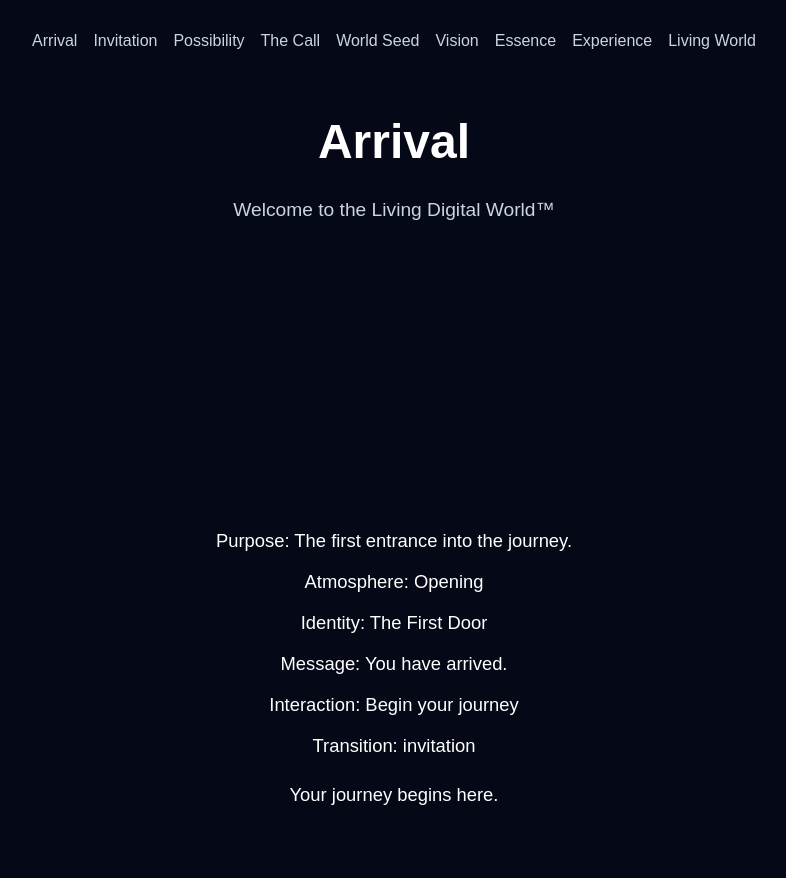
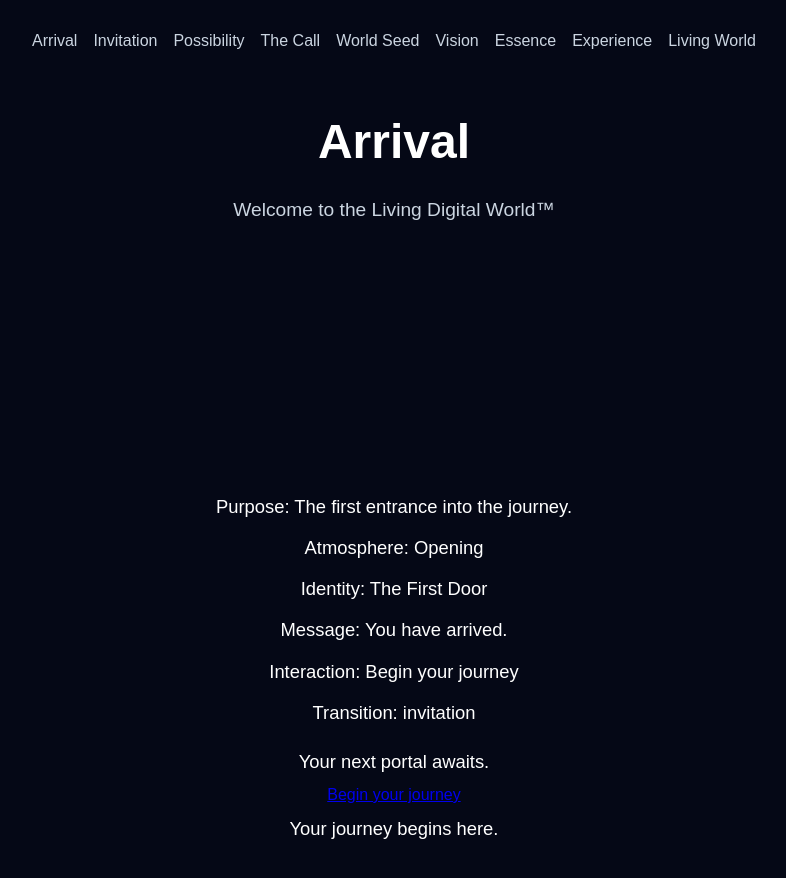
Before and after one commit to mysticanaturae/blinkita-living-digital-world, a React (Vite) app: page / in a window 1280 px wide. Shown: the top 878 px of the page, without its empty margins (246-1032 px from the left). Built offline with nearby package versions, Linux system fonts and the light colour scheme.

Commit message:
Create portal gateway navigation

```diff
--- /dev/null
+++ b/src/components/navigation/PortalGateway.jsx
@@ -0,0 +1,39 @@
+import { TransitionEngine } from "../../core/transitions/TransitionEngine";
+import { PortalRoutes } from "../../core/routes/PortalRoutes";
+
+
+export default function PortalGateway({
+    currentPortalId,
+}) {
+
+
+    const nextPortalId = TransitionEngine.getNextPortal(
+        currentPortalId
+    );
+
+
+    const nextPortal = PortalRoutes.find(
+        portal => portal.id === nextPortalId
+    );
+
+
+    if (!nextPortal) {
+        return null;
+    }
+
+
+    return (
+        <section className="portal-gateway">
+
+            <p>
+                Your next portal awaits.
+            </p>
+
+
+            <a href={nextPortal.path}>
+                Begin your journey
+            </a>
+
+        </section>
+    );
+}
--- a/src/core/routes/PortalRoutes.js
+++ b/src/core/routes/PortalRoutes.js
@@ -9,7 +9,7 @@ import ExperiencePage from "../../pages/ExperiencePage";
 import LivingWorldPage from "../../pages/LivingWorldPage";
 
 
-export const portalRoutes = [
+export const PortalRoutes = [
 
     {
         id: "arrival",
--- a/src/pages/ArrivalPage.jsx
+++ b/src/pages/ArrivalPage.jsx
@@ -1,5 +1,6 @@
 import PortalShell from "../layouts/PortalShell";
 import PortalIdentity from "../components/experience/PortalIdentity";
+import PortalGateway from "../components/navigation/PortalGateway";
 
 import { getPortal } from "../core/registry/PortalRegistry";
 import { validatePortal } from "../core/utils/validatePortal";
@@ -30,6 +31,12 @@ export default function ArrivalPage() {
                 experience={portal.experience}
             />
 
+
+            <PortalGateway
+                currentPortalId={portal.id}
+            />
+
+
             <p>
                 Your journey begins here.
             </p>
--- a/src/router/AppRouter.jsx
+++ b/src/router/AppRouter.jsx
@@ -1,6 +1,6 @@
 import { BrowserRouter, Routes, Route } from "react-router-dom";
 
-import { portalRoutes } from "../core/routes/PortalRoutes";
+import { PortalRoutes } from "../core/routes/PortalRoutes";
 
 
 export default function AppRouter() {
@@ -10,7 +10,7 @@ export default function AppRouter() {
 
             <Routes>
 
-                {portalRoutes.map((route) => {
+                {PortalRoutes.map((route) => {
 
                     const PageComponent = route.component;
 
```
